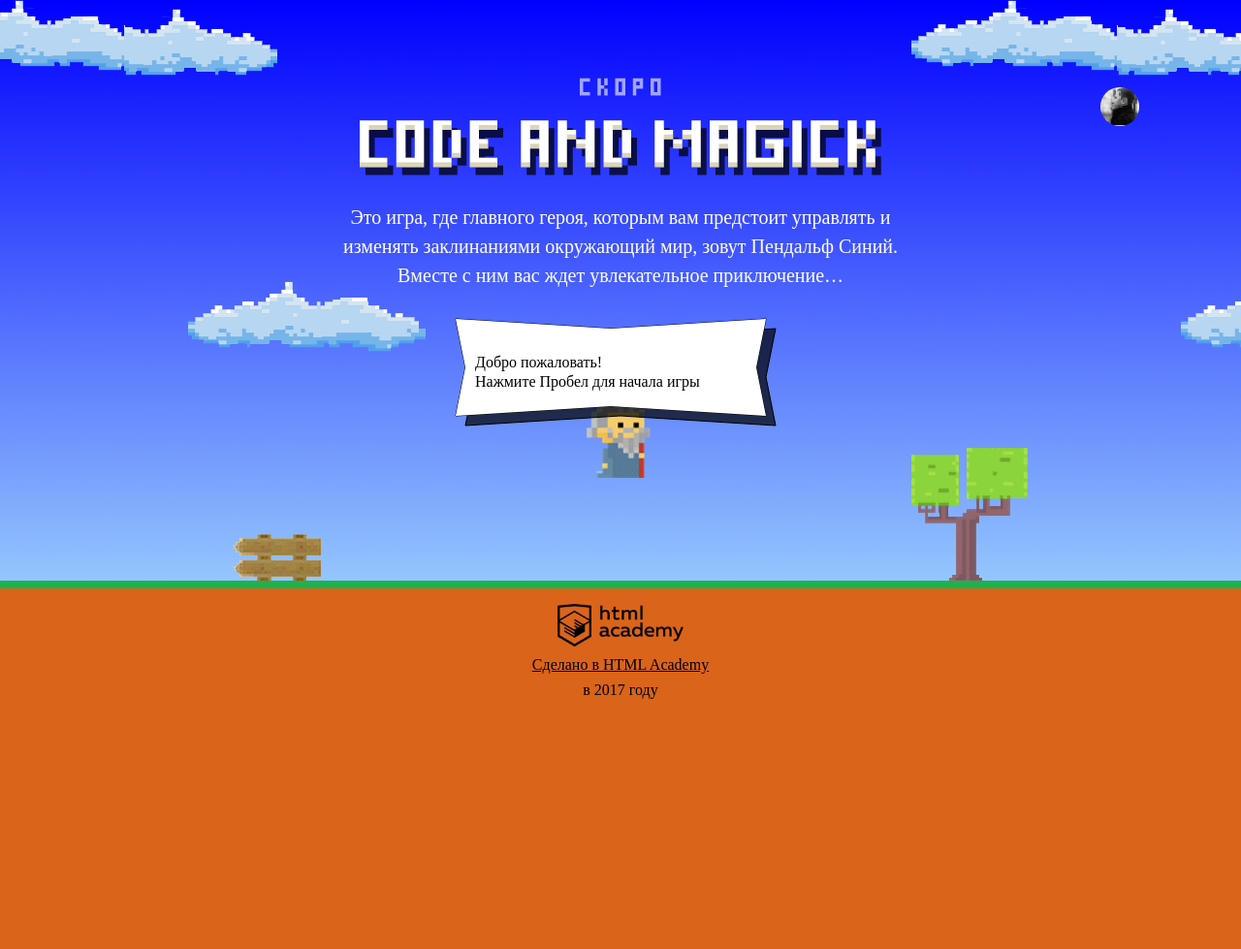
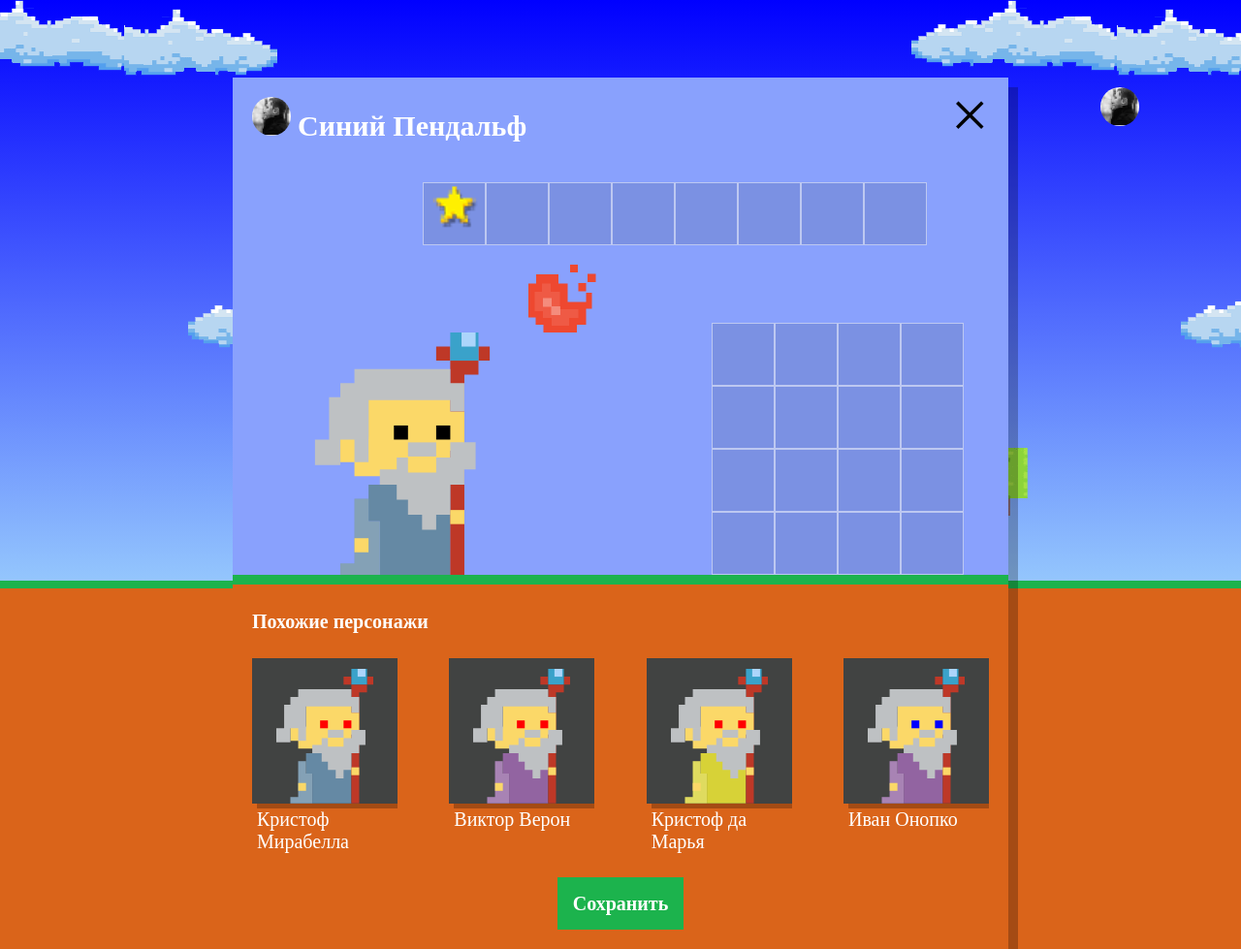
Before and after one commit to 0mbmb/70531-code-and-magick-20, a website: page index.html in a window 1280 px wide. Shown: the whole page at 97% size. Before the commit the page ends 800 px from the top, so only its background shows below. Drawn offline with Linux system fonts and the light colour scheme; a web font is replaced by a local one.

Commit message:
Задание 3.

```diff
--- a/index.html
+++ b/index.html
@@ -205,7 +205,7 @@
     return gameViewportHeight / 3;
   }
 </script>
+<script src="js/setup.js"></script>
 <script src="js/game.js"></script>
-
 </body>
 </html>
--- /dev/null
+++ b/js/setup.js
@@ -0,0 +1,51 @@
+'use strict';
+
+var NAMES = ['Иван', 'Хуан Себастьян', 'Мария', 'Кристоф', 'Виктор', 'Юлия', 'Люпита', 'Вашингтон'];
+var SURNAMES = ['да Марья', 'Верон', 'Мирабелла', 'Вальц', 'Онопко', 'Топольницкая', 'Нионго', 'Ирвинг'];
+var COAT_COLORS = ['rgb(101, 137, 164)', 'rgb(241, 43, 107)', 'rgb(146, 100, 161)', 'rgb(56, 159, 117)', 'rgb(215, 210, 55)', 'rgb(0, 0, 0)'];
+var EYES_COLORS = ['black', 'red', 'blue', 'yellow', 'green'];
+var NUMBER_SIMIMAR_WIZARDS = 4;
+
+var wizardTemplate = document.querySelector('#similar-wizard-template').content.querySelector('.setup-similar-item');
+
+function removeHidden(selector) {
+  document.querySelector(selector).classList.remove('hidden');
+}
+
+function getRandomFromArray(array) {
+  return array[Math.floor(Math.random() * array.length)];
+}
+
+function createSimilarWizardsList() {
+  var similarWizards = [];
+  for (var i = 0; i < NUMBER_SIMIMAR_WIZARDS; i++) {
+    similarWizards[i] = {};
+    similarWizards[i].name = getRandomFromArray(NAMES) + ' ' + getRandomFromArray(SURNAMES);
+    similarWizards[i].coatColor = getRandomFromArray(COAT_COLORS);
+    similarWizards[i].eyesColor = getRandomFromArray(EYES_COLORS);
+  }
+  return similarWizards;
+}
+
+function createWizardDOM(wizardData) {
+  var wizard = wizardTemplate.cloneNode(true);
+  wizard.querySelector('.setup-similar-label').textContent = wizardData.name;
+  wizard.querySelector('.wizard-coat').style.fill = wizardData.coatColor;
+  wizard.querySelector('.wizard-eyes').style.fill = wizardData.eyesColor;
+  return wizard;
+}
+
+function renderSimilarWizards(similarWizards) {
+  var similarWizardsList = document.querySelector('.setup-similar-list');
+  var wizardsFragment = document.createDocumentFragment();
+
+  for (var i = 0; i < similarWizards.length; i++) {
+    wizardsFragment.appendChild(createWizardDOM(similarWizards[i]));
+  }
+  similarWizardsList.appendChild(wizardsFragment);
+}
+
+removeHidden('.setup');
+removeHidden('.setup-similar');
+var similarWizards = createSimilarWizardsList();
+renderSimilarWizards(similarWizards);
```
